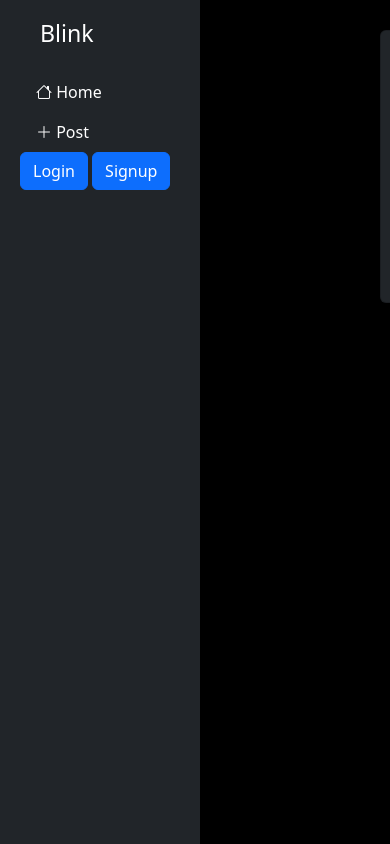
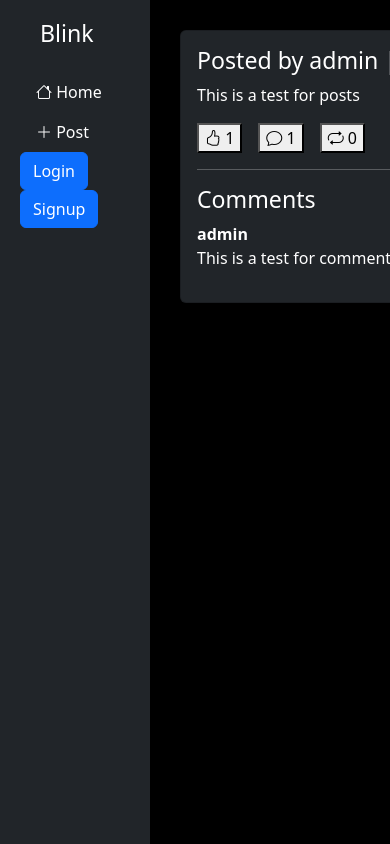
Before and after one commit to Moona-bug/Blink---Social-Media-App, a Django app: page /post/1/ in a window 390 px wide; the page is wider, and only the part inside the window is pictured. Run offline with Django 5.2, Linux system fonts and the light colour scheme; data comes from the database, SQL or seed files in the repository.

Commit message:
Resized the screen when in split screen

```diff
--- a/templates/base.html
+++ b/templates/base.html
@@ -25,6 +25,13 @@
             padding: 20px;
             background-color: #212529;
         }
+
+        @media (max-width: 768px){
+            .sidebar{
+                width: 150px;
+            }
+        }
+
         .sidebar h3{
             padding-left: 20px;
         }
@@ -33,6 +40,13 @@
             margin-left: 350px;
             padding: 30px;
             width: 700px;
+        }
+
+        @media(max-width: 768px){
+            .main-content{
+                margin-left: 150px;
+                width: 620px;
+            }
         }
 
     </style>
```
